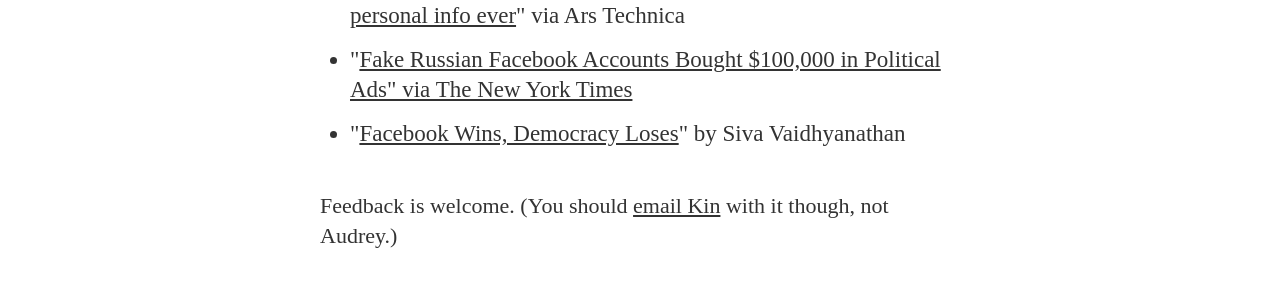
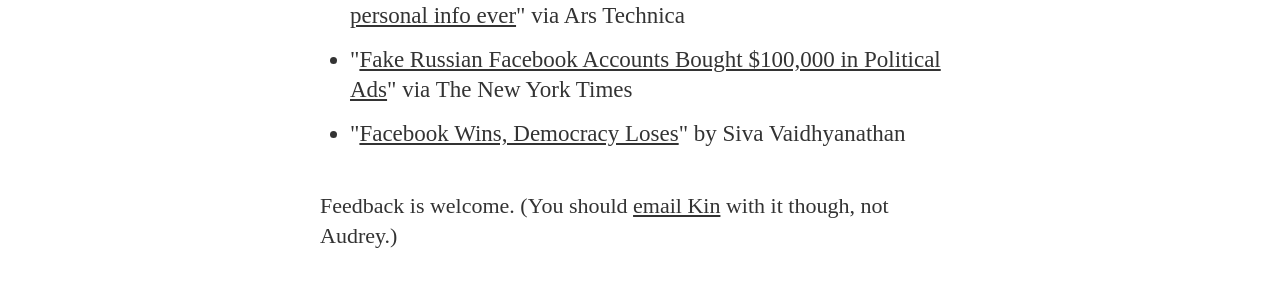
Before and after one commit to Contrafabulists/podcast, a Jekyll site: the page built from _posts/2017-09-10-episode-67.html, in a window 1280 px wide and 900 px high, scrolled down 1322 px. Shown: the part 213-502 px from the top of the window. Built offline with Jekyll 4.4.1, drawn with Linux system fonts in a browser that asks for light colours; nearby versions of some CDN libraries; some web fonts are replaced; part of the change alters nothing that is shown.

```diff
--- a/_posts/2017-09-10-episode-67.html
+++ b/_posts/2017-09-10-episode-67.html
@@ -17,7 +17,7 @@ imagecredits: https://www.flickr.com/photos/cogdog/35071980624
 
 <ul>
 <li>"<a href="https://arstechnica.com/information-technology/2017/09/why-the-equifax-breach-is-very-possibly-the-worst-leak-of-personal-info-ever/">Why the Equifax breach is very possibly the worst leak of personal info ever</a>" via Ars Technica</li>
-<li>"<a href="https://www.nytimes.com/2017/09/06/technology/facebook-russian-political-ads.html">Fake Russian Facebook Accounts Bought $100,000 in Political Ads" via The New York Times</a></li>
+<li>"<a href="https://www.nytimes.com/2017/09/06/technology/facebook-russian-political-ads.html">Fake Russian Facebook Accounts Bought $100,000 in Political Ads</a>" via The New York Times</li>
 <li>"<a href="https://www.nytimes.com/2017/09/08/opinion/facebook-wins-democracy-loses.html">Facebook Wins, Democracy Loses</a>" by Siva Vaidhyanathan</li>
 </ul>
 
```
